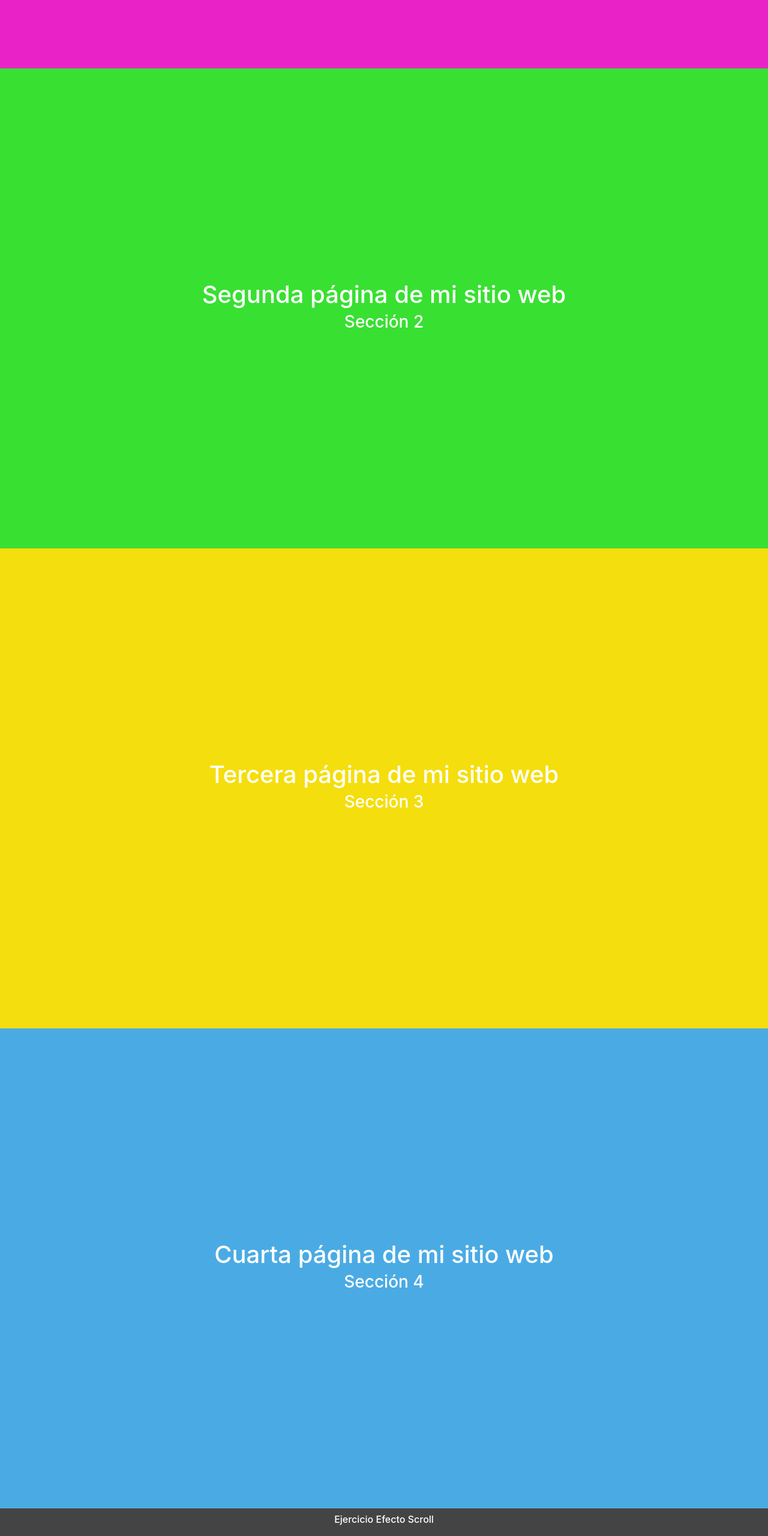
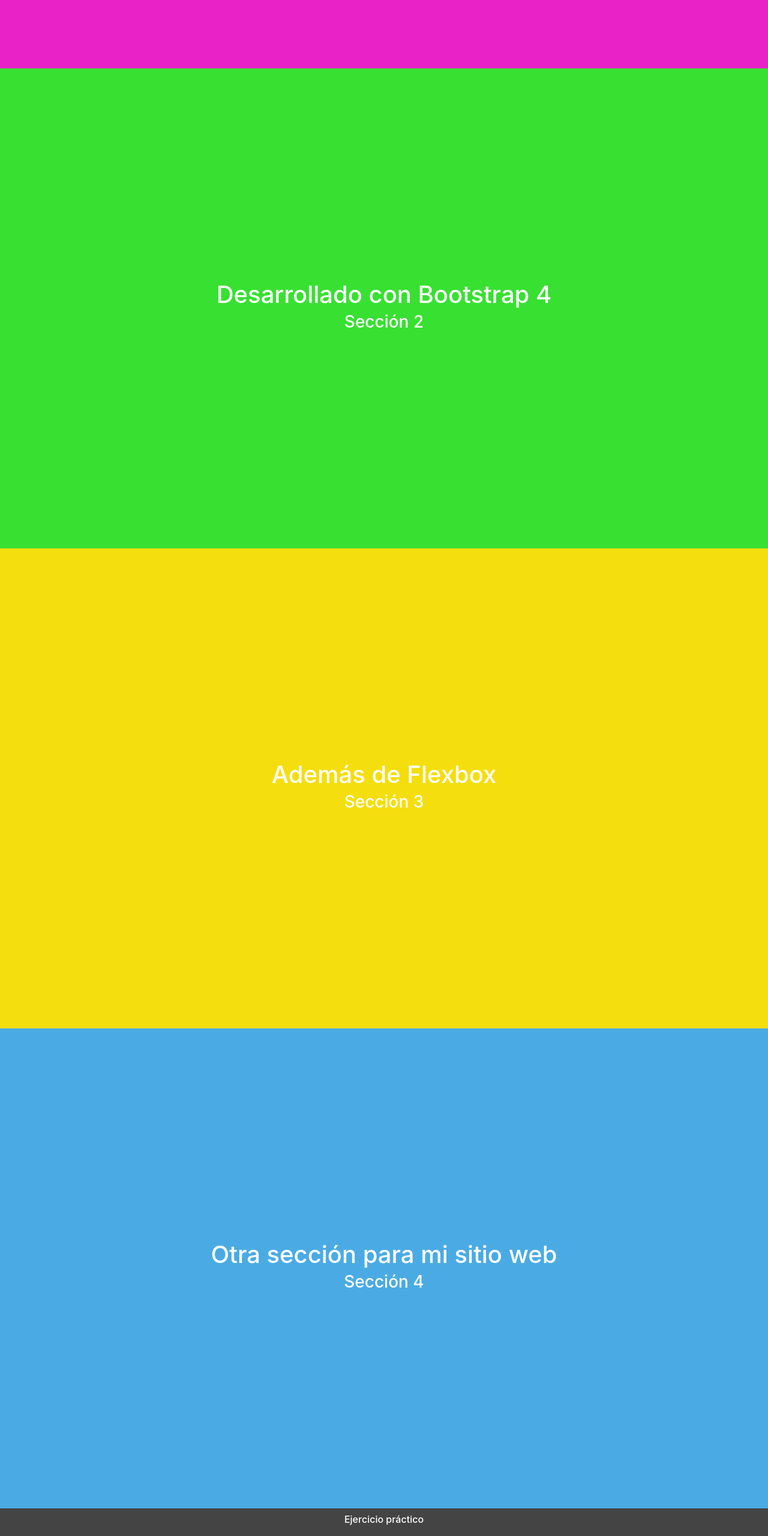
Before and after one commit to inesmariao/SitioBase-Efecto-Scroll, a plain HTML site: page index.html in a window 1280 px wide. Shown: the part 686-3246 px from the top of the page at 60% size. Drawn offline with nearby package versions, Linux system fonts and the light colour scheme.

Commit message:
index.html

```diff
--- a/index.html
+++ b/index.html
@@ -5,11 +5,13 @@
     <meta charset="utf-8">
     <meta name="viewport" content="width=device-width, initial-scale=1, shrink-to-fit=no">
     <meta http-equiv="x-ua-compatible" content="ie=edge">
-    <title>Ejercicio Efecto Scroll</title>
+    <title>SmoothScroll</title>
 
     <!-- Bootstrap CSS -->
     <link rel="stylesheet" href="css/bootstrap-flex.css">
     <link rel="stylesheet" href="css/style.css">
+
+
 
   </head>
   <body>
@@ -18,16 +20,16 @@
     <div class="container-fluid navbar-fixed-top">
       <div class="row flex-items-xs-between menu-1 flex-items-xs-middle">
         <div class="col-xs-2">
-          <a href="#" class="btn btn-danger" role="button" aria-pressed="true">Sección-1</a>
+          <a  href="#" class="btn btn-danger" role="button" aria-pressed="true">Sección-1</a>
         </div>
         <div class="col-xs-2">
-          <a href="#" class="btn btn-danger" role="button" aria-pressed="true">Sección-2</a>
+          <a  href="#" class="btn btn-danger" role="button" aria-pressed="true">Sección-2</a>
         </div>
         <div class="col-xs-2">
-          <a href="#" class="btn btn-danger" role="button" aria-pressed="true">Sección-3</a>
+          <a  href="#" class="btn btn-danger" role="button" aria-pressed="true">Sección-3</a>
         </div>
         <div class="col-xs-2">
-          <a href="#" class="btn btn-danger" role="button" aria-pressed="true">Sección-4</a>
+          <a  href="#" class="btn btn-danger" role="button" aria-pressed="true">Sección-4</a>
         </div>
       </div>
     </div>
@@ -35,7 +37,7 @@
 
     <!-- SECCIÓN 1 -->
     <div class="container-fluid">
-      <div class="row flex-items-xs-center slider-1 flex-items-xs-middle">
+      <div class="row flex-items-xs-center slider-1 flex-items-xs-middle" >
         <div class="row">
           <div class="col-xs-12"><h1>Bienvenidos a mi sitio web</h1></div>
           <div class="col-xs-12"><h3>Sección 1</h3></div>
@@ -46,9 +48,9 @@
 
     <!-- SECCIÓN 2 -->
     <div class="container-fluid">
-      <div class="row flex-items-xs-center slider-2 flex-items-xs-middle">
+      <div class="row flex-items-xs-center slider-2 flex-items-xs-middle" >
         <div class="row">
-          <div class="col-xs-12"><h1>Segunda página de mi sitio web</h1></div>
+          <div class="col-xs-12"><h1>Desarrollado con Bootstrap 4</h1></div>
           <div class="col-xs-12"><h3>Sección 2</h3></div>
         </div>
       </div>
@@ -57,9 +59,9 @@
 
     <!-- SECCIÓN 3 -->
     <div class="container-fluid">
-      <div class="row flex-items-xs-center slider-3 flex-items-xs-middle">
+      <div class="row flex-items-xs-center slider-3 flex-items-xs-middle" >
         <div class="row">
-          <div class="col-xs-12"><h1>Tercera página de mi sitio web</h1></div>
+          <div class="col-xs-12"><h1>Además de Flexbox</h1></div>
           <div class="col-xs-12"><h3>Sección 3</h3></div>
         </div>
       </div>
@@ -68,9 +70,9 @@
 
     <!-- SECCIÓN 4 -->
     <div class="container-fluid">
-      <div class="row flex-items-xs-center slider-4 flex-items-xs-middle">
+      <div class="row flex-items-xs-center slider-4 flex-items-xs-middle"  >
         <div class="row">
-          <div class="col-xs-12"><h1>Cuarta página de mi sitio web</h1></div>
+          <div class="col-xs-12"><h1>Otra sección para mi sitio web</h1></div>
           <div class="col-xs-12"><h3>Sección 4</h3></div>
         </div>
       </div>
@@ -79,15 +81,13 @@
 
     <!-- FOOTER -->
     <div class="container-fluid footer">
-      <div><h6>Ejercicio Efecto Scroll</a></h6></div>
+      <div><h6>Ejercicio práctico</a></h6></div>
     </div>
     <!-- FIN FOOTER -->
 
 
 
     <!-- jQuery first, then Tether, then Bootstrap JS. -->
-    <script src="https://code.jquery.com/jquery-3.5.1.slim.min.js" integrity="sha384-DfXdz2htPH0lsSSs5nCTpuj/zy4C+OGpamoFVy38MVBnE+IbbVYUew+OrCXaRkfj" crossorigin="anonymous"></script>
-    <script src="https://cdn.jsdelivr.net/npm/popper.js@1.16.0/dist/umd/popper.min.js" integrity="sha384-Q6E9RHvbIyZFJoft+2mJbHaEWldlvI9IOYy5n3zV9zzTtmI3UksdQRVvoxMfooAo" crossorigin="anonymous"></script>
-    <script src="https://stackpath.bootstrapcdn.com/bootstrap/4.5.0/js/bootstrap.min.js" integrity="sha384-OgVRvuATP1z7JjHLkuOU7Xw704+h835Lr+6QL9UvYjZE3Ipu6Tp75j7Bh/kR0JKI" crossorigin="anonymous"></script>
+
   </body>
 </html>
```
